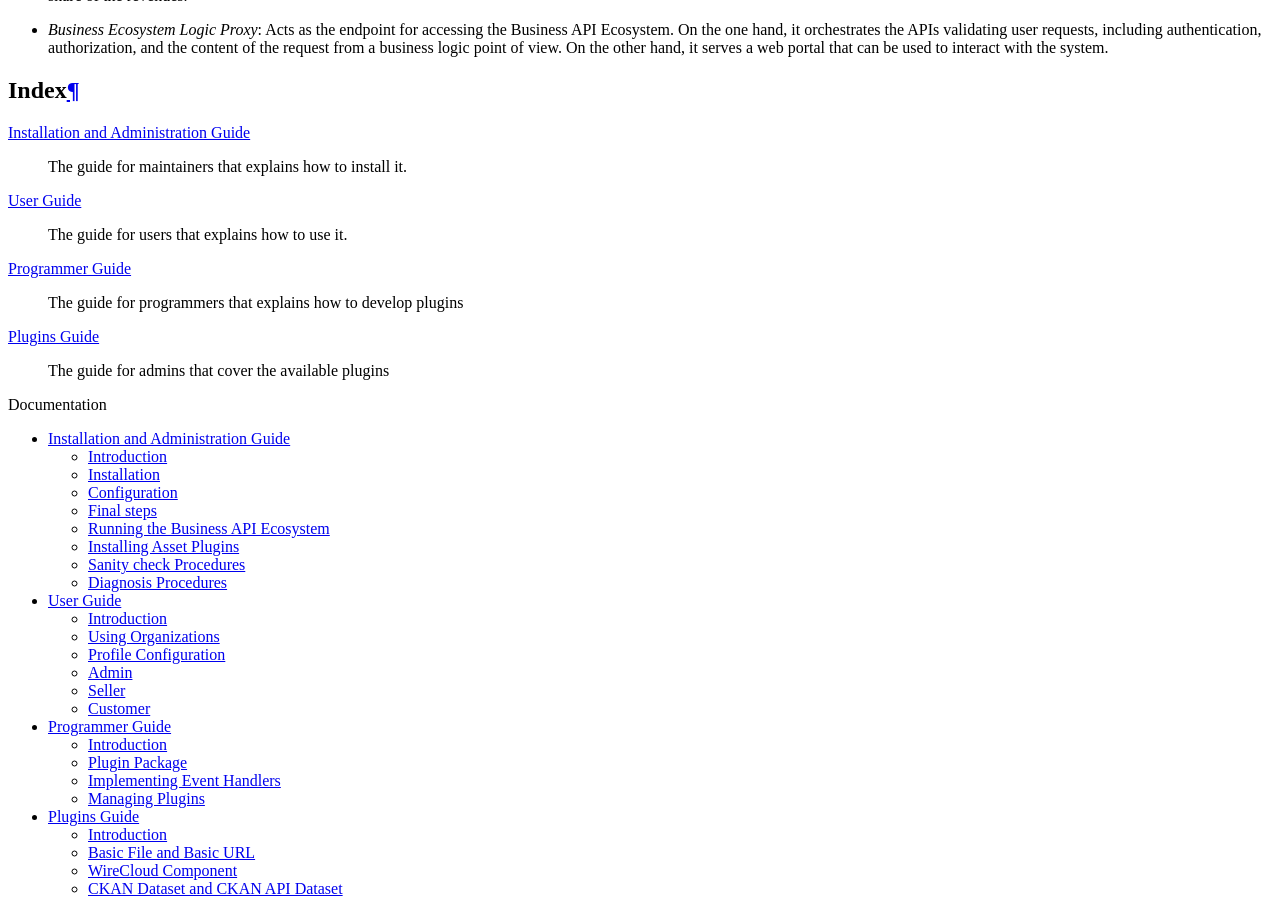
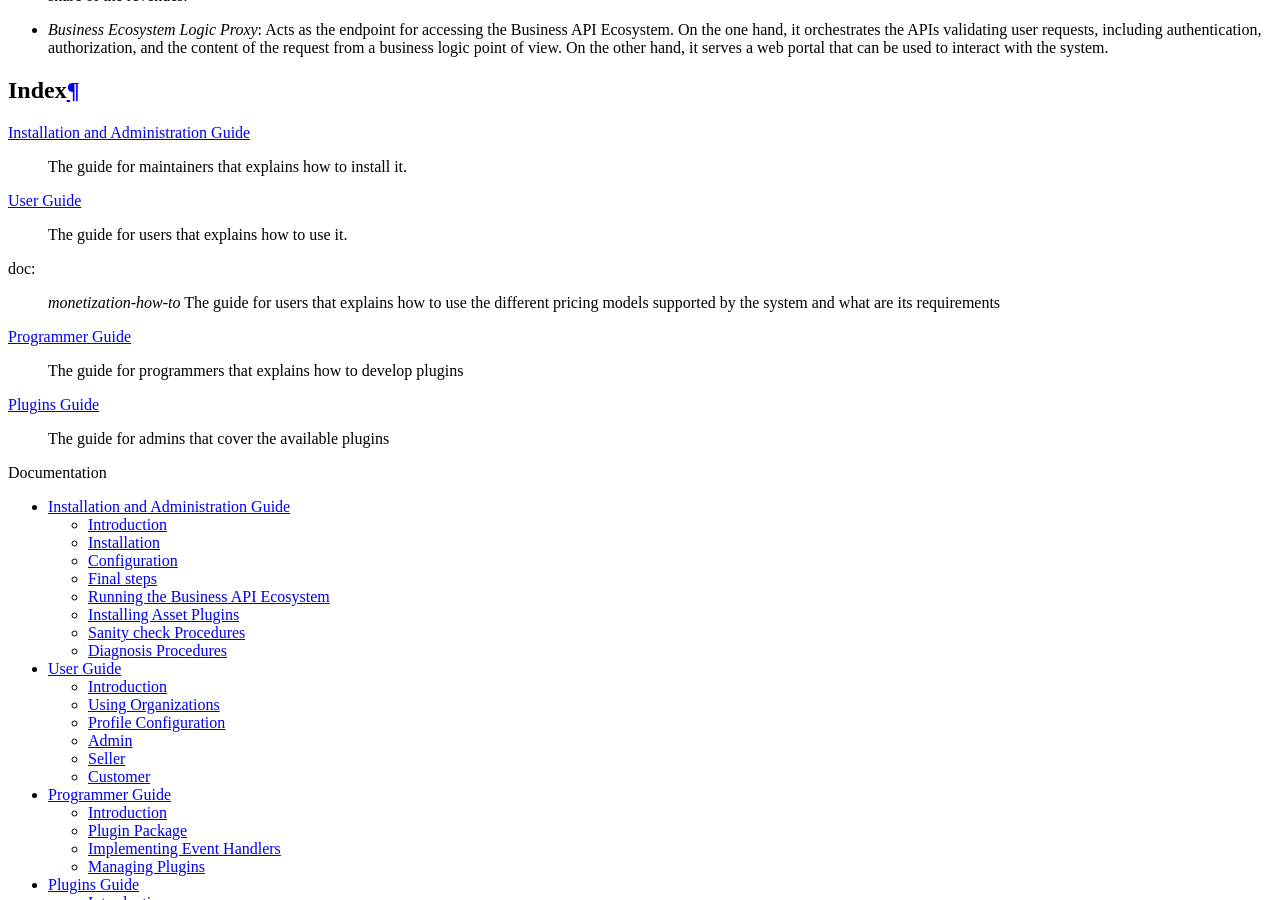
Before and after one commit to FIWARE-TMForum/Business-API-Ecosystem, a Sphinx documentation site: the page built from doc/index.rst, in a window 1280 px wide and 900 px high, scrolled down 729 px. Built offline with Sphinx 7.4.7 and the Read the Docs theme 2.0.0, drawn with Linux system fonts in a browser that asks for light colours; comment, search, counter and statistics services are not loaded.

Commit message:
Create the squeleton of a new doc section for monetization details

```diff
--- a/doc/index.rst
+++ b/doc/index.rst
@@ -30,6 +30,9 @@
 :doc:`user-guide`
   The guide for users that explains how to use it.
 
+:doc: `monetization-how-to`
+  The guide for users that explains how to use the different pricing models supported by the system and what are its requirements
+
 :doc:`programmer-guide`
   The guide for programmers that explains how to develop plugins
 
--- /dev/null
+++ b/doc/monetization-how-to.rst
@@ -0,0 +1,3 @@
+===================
+Monetization How To
+===================
```
